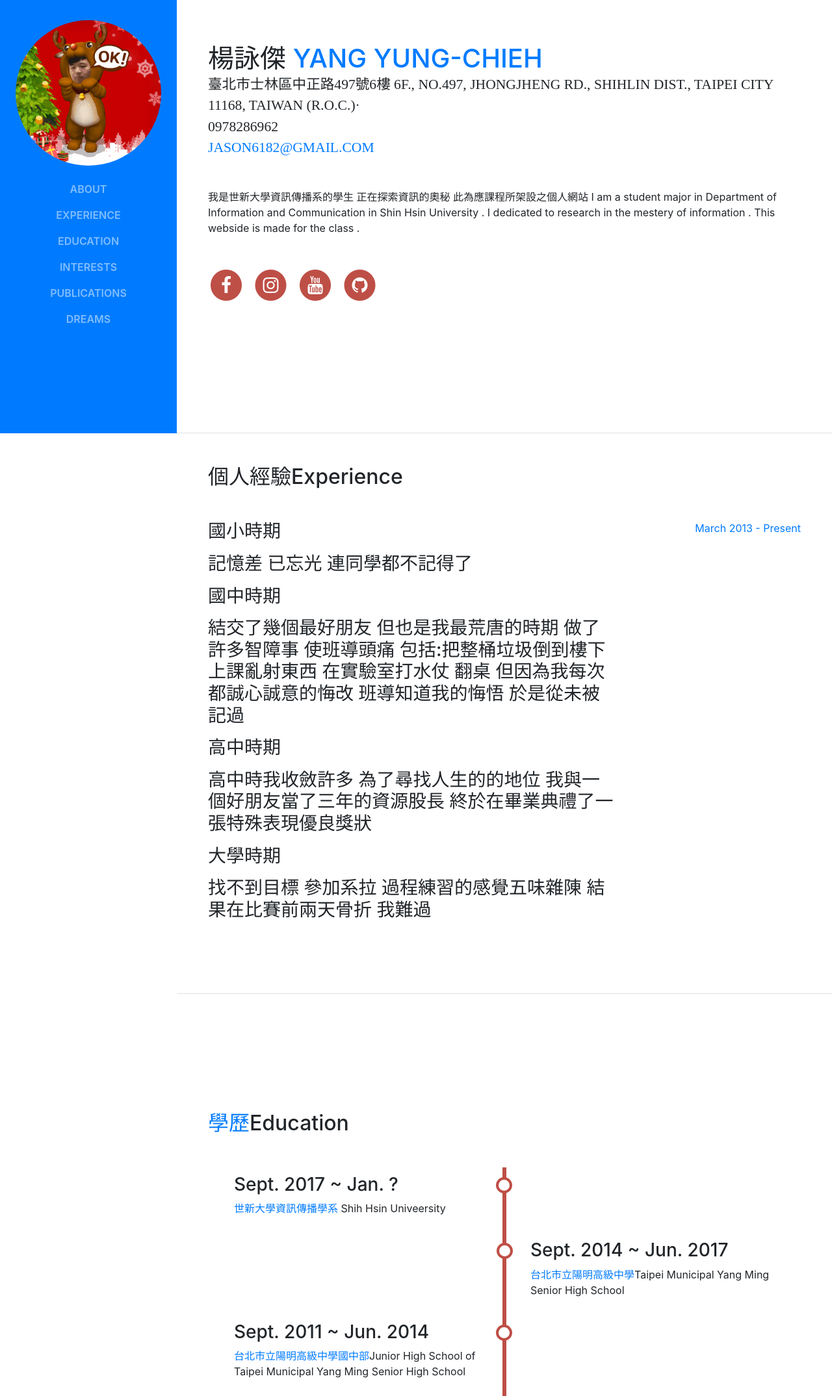
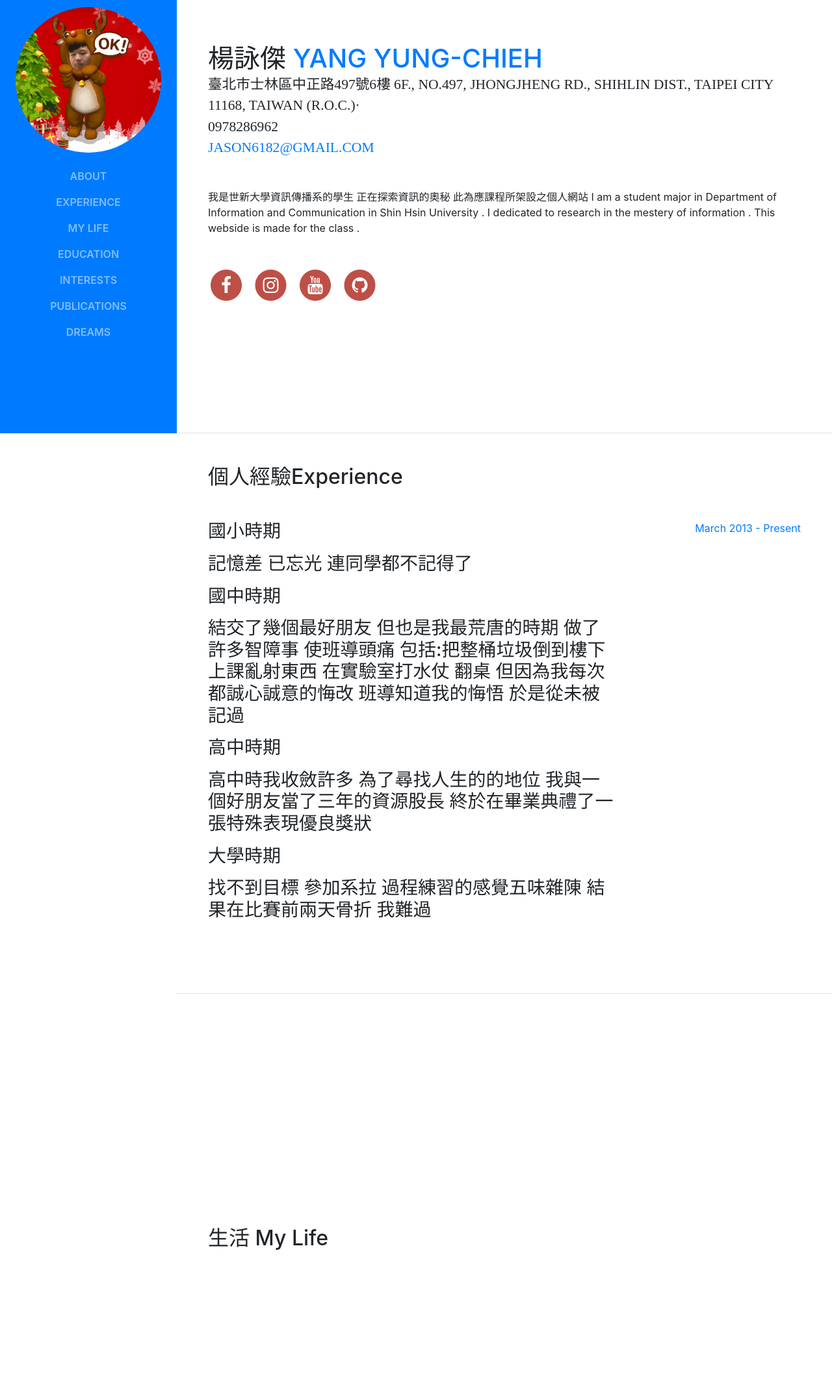
Before and after one commit to jasonyoung638/jasonyoung638.github.io, a website with bundled scripts: page index.html in a window 1280 px wide. Shown: the part 133-2285 px from the top of the page at 65% size. Built offline with nearby package versions, Linux system fonts and the light colour scheme; a web font is replaced by a local one.

Commit message:
Add files via upload

```diff
--- a/index.html
+++ b/index.html
@@ -44,6 +44,9 @@
           </li>
           <li class="nav-item">
             <a class="nav-link js-scroll-trigger" href="#experience">Experience</a>
+			</li>
+          <li class="nav-item">
+            <a class="nav-link js-scroll-trigger" href="#mylife">My Life</a>
           </li>
           <li class="nav-item">
             <a class="nav-link js-scroll-trigger" href="#education">Education</a>
@@ -145,6 +148,13 @@ Department of Information and Communication in Shin Hsin University . I dedicate
 
         </div>
 
+      </section>
+	  <section class="resume-section p-3 p-lg-5 d-flex flex-column" id="mylife">
+        <div class="my-auto">
+          <h2 class="mb-5">生活 My Life</h2>
+          <p>  </p>
+
+        </div>
       </section>
 
             <section class="resume-section p-3 p-lg-5 d-flex flex-column" id="education">
```
